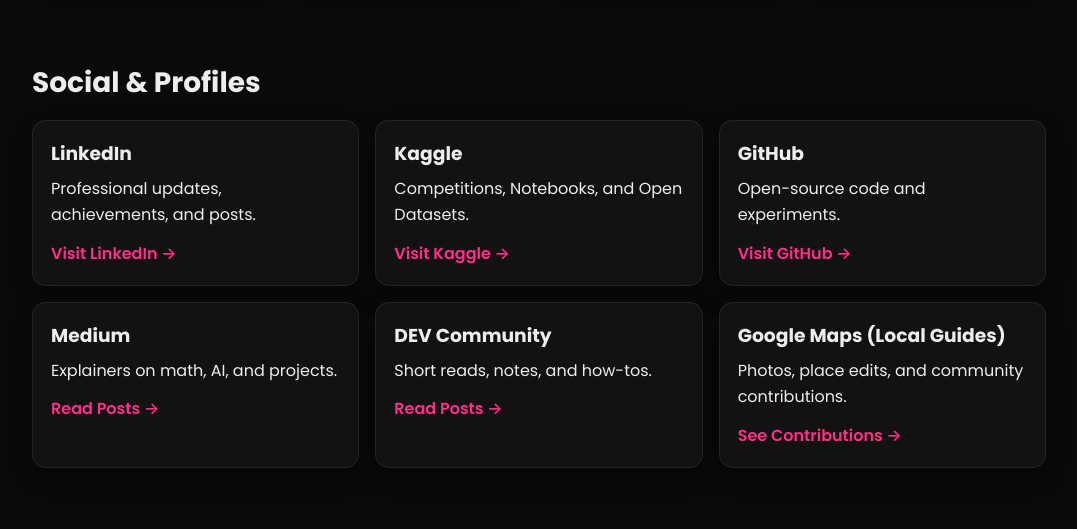
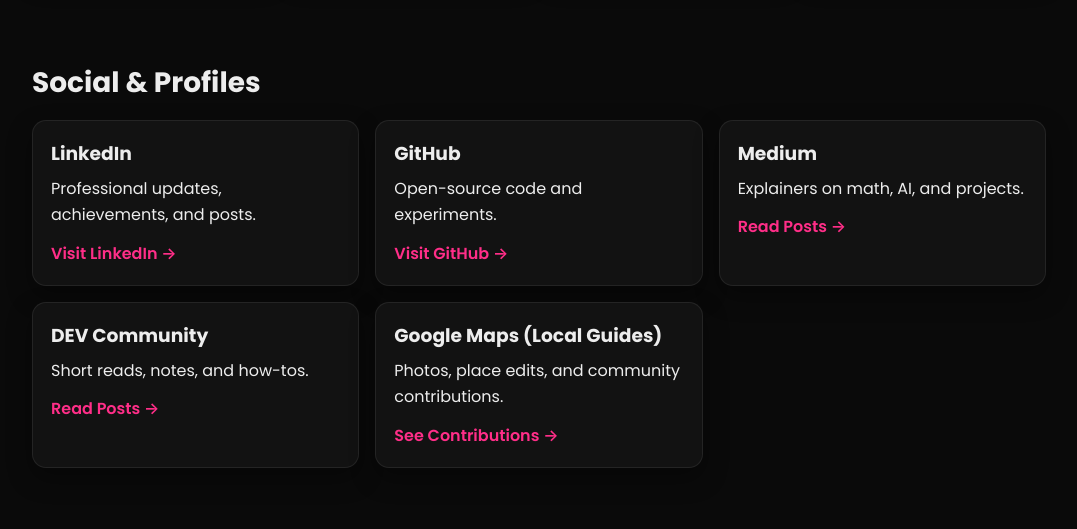
Before and after one commit to Sanjidh090/sanjidh090.github.io, a plain HTML site: page index.html in a window 1280 px wide. Shown: the part 3320-3849 px from the top of the page, without its empty margins (101-1178 px from the left). Drawn offline with Linux system fonts and the light colour scheme; no server answers.

Commit message:
Remove Kaggle section from index.html
Removed Kaggle article section from the index page.

```diff
--- a/index.html
+++ b/index.html
@@ -280,11 +280,6 @@
           <a class="card-link" href="https://linkedin.com/in/sanjidh090" target="_blank" rel="noopener">Visit LinkedIn →</a>
         </article>
         <article class="card">
-          <h3>Kaggle</h3>
-          <p>Competitions, Notebooks, and Open Datasets.</p>
-          <a class="card-link" href="https://www.kaggle.com/sanjidh090" target="_blank" rel="noopener">Visit Kaggle →</a>
-        </article>
-        <article class="card">
           <h3>GitHub</h3>
           <p>Open-source code and experiments.</p>
           <a class="card-link" href="https://github.com/Sanjidh090" target="_blank" rel="noopener">Visit GitHub →</a>
```
